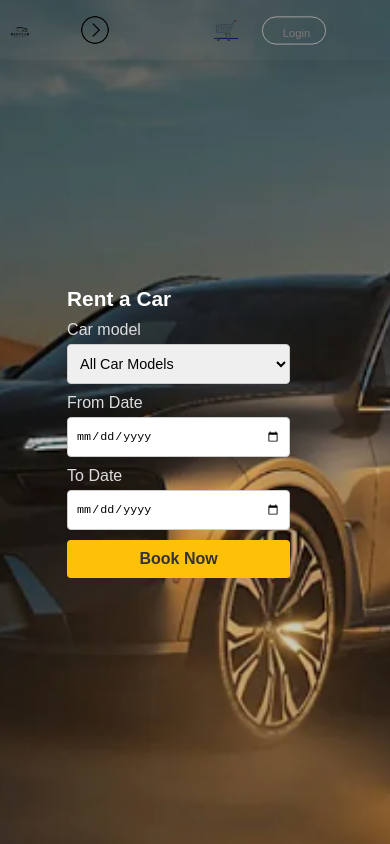
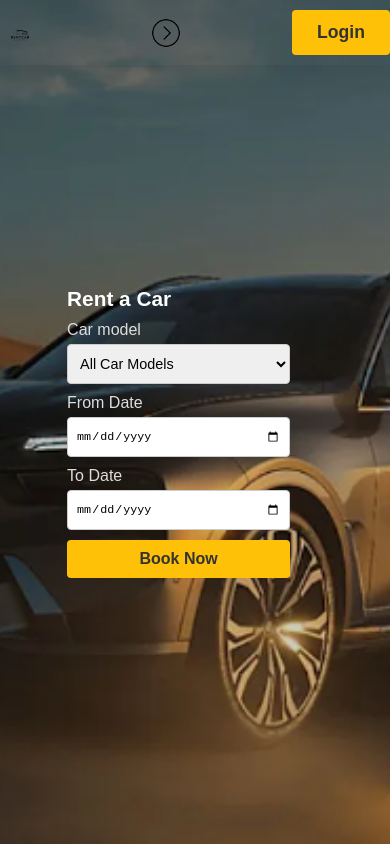
Before and after one commit to emorina1/Rent-A-Car, a React (Create React App) app in the folder frontend/: page / in a window 390 px wide. Shown: the top 844 px of the page. Built offline with nearby package versions, Linux system fonts and the light colour scheme.

Commit message:
change page

```diff
--- a/frontend/src/App.js
+++ b/frontend/src/App.js
@@ -6,7 +6,7 @@ import Product from './Pages/Product';
 import ShopCategory from './Pages/ShopCategory';
 import About from './Pages/About';
 import LoginSignup from './Pages/LoginSignup';
-import Cart from './Pages/Cart';
+
 import Footer from './Components/Footer/Footer';
 import sedan_banner from './Components/Assets/Frontend_Assets/banner_sedan.png'
 import sports_banner from './Components/Assets/Frontend_Assets/banner_sports.png'
@@ -25,7 +25,7 @@ function App() {
       <Route path='/product'element={<Product/>}>
         <Route path=':productId'element={<Product/>}/>
       </Route>
-      <Route path='/cart'element={<Cart/>} />
+
       <Route path='/login'element={<LoginSignup/>} />
      </Routes>
      <Footer/>
--- a/frontend/src/Components/Navbar/Navbar.css
+++ b/frontend/src/Components/Navbar/Navbar.css
@@ -5,21 +5,21 @@ body {
 }
 
 .navbar {
-    background-color: transparent; /* Ngjyrë gri e errët për navbar-in (më e butë se e zeza e plotë) */
+    background-color: transparent;
     display: flex;
     justify-content: space-between;
     align-items: center;
     padding: 16px 32px;
-    box-shadow: 0 2px 25px rgba(0, 0, 0, 0.1); /* Hije e butë për navbar-in */
+    box-shadow: 0 2px 25px rgba(0, 0, 0, 0.1);
     width: 100%;
-    position: fixed;  /* Navbar i fiksuar në krye */
+    position: fixed;
     top: 0;
     left: 0;
-    z-index: 100;  /* Siguron që navbar-i të jetë gjithmonë mbi përmbajtjen */
+    z-index: 100;
 }
 
 .nav-logo img {
-    width: 80px; /* Madhësia e logos */
+    width: 80px;
     height: auto;
 }
 
@@ -34,7 +34,7 @@ body {
     align-items: center;
     list-style: none;
     gap: 30px;
-    color: #ffffff; /* Ngjyra e bardhë për tekstin në navbar */
+    color: #ffffff;
     font-size: 18px;
     justify-content: end;
 }
@@ -53,55 +53,16 @@ body {
     width: 70%;
     height: 2px;
     border-radius: 10px;
-    background: #FF4141; /* Ngjyra e vijës poshtë menu items */
+    background: #FF4141;
 }
 
 .nav-menu li a {
-    color: #909058; /* Teksti në të bardhë */
+    color: #909058;
     transition: color 0.3s ease;
 }
 
 .navbar.scrolled .nav-menu li a {
-    color: #0e0d0d; /* Ngjyrë më të ndritshme të bardhë kur scrollohet */
-}
-
-.nav-login-cart {
-    display: flex;
-    align-items: center;
-    gap: 30px;
-}
-
-.nav-login-cart button {
-    width: 100px;
-    height: 50px;
-    outline: none;
-    border: 1px solid #b9b1b1;
-    border-radius: 50px;
-    color: #7f7878;
-    font-size: 18px;
-    font-weight: 500;
-    background: transparent;
-    cursor: pointer;
-    margin-right: 50px; /* Pozita e butonit */
-}
-
-.nav-login-cart button:active {
-    background: #121111; /* Ngjyra e sfondit kur shtypet butoni */
-}
-
-.nav-cart-count {
-    width: 25px;
-    height: 25px;
-    display: flex;
-    justify-content: center;
-    align-items: center;
-    margin-top: -30px;
-    margin-left: -50px;
-    border-radius: 10px;
-    font-size: 12px;
-    background-color: red;
-    color: #7f7878;
-    position: relative;
+    color: #0e0d0d;
 }
 
 .cart-icon-container {
@@ -109,22 +70,68 @@ body {
 }
 
 .cart-icon {
-    width: 50px; /* Madhësia e ikonës së karrocës */
+    width: 50px;
     height: auto;
     margin-left: 50px;
-    filter: brightness(0.4); /* Imazhi më i zbehtë */
+    filter: brightness(0.4);
 }
 
 .nav_dropdown {
-    display: none; /* Ikona e dropdown e fshehur nga fillimi */
+    display: none;
 }
+
+.user-info {
+    display: flex;
+    align-items: center;
+    gap: 10px;
+    color: #ffffff;
+}
+
+
+.nav-login-cart {
+    display: flex;
+    align-items: center;
+    justify-content: flex-start; /* Aligns items to the left */
+    width: 100%;
+    position: absolute; /* Positions the container absolutely */
+    left: 20px; /* Adjust to the left side */
+}
+
+.user-info {
+    display: flex;
+    align-items: center;
+    gap: 10px;
+    color: #ffffff;
+}
+
+.logout-button {
+    background-color: #FF4141;
+    color: #fff;
+    border: none;
+    padding: 10px 20px;
+    font-size: 16px;
+    cursor: pointer;
+    border-radius: 8px;
+    transition: background-color 0.3s ease, transform 0.3s ease;
+    box-shadow: 0 4px 8px rgba(0, 0, 0, 0.1);
+}
+
+.logout-button:hover {
+    background-color: #e03e3e;
+    transform: translateY(-2px);
+}
+
+.logout-button:active {
+    transform: translateY(0);
+}
+
 
 @media(max-width:1280px) {
     .navbar {
         padding: 12px 50px;
     }
     .nav-logo img {
-        width: 40px; /* Logo më e vogël për ekranet e vogla */
+        width: 40px;
     }
     .nav-menu {
         gap: 30px;
@@ -164,31 +171,31 @@ body {
         padding: 10px 0px;
     }
     .nav_dropdown {
-        display: block; /* Shfaq ikona e dropdown */
+        display: block;
         width: 30px;
         rotate: -90deg;
         transition: 0.5s;
     }
     .nav-menu {
-        display: none; /* Fsheh menunë nga fillimi */
+        display: none;
         height: 80px;
         width: 100%;
         position: absolute;
-        background-color: rgb(36, 35, 35); /* Background i dropdown-it */
+        background-color: rgb(36, 35, 35);
         justify-items: center;
         top: 50px;
     }
     .nav-menu-visible {
-        display: flex; /* Shfaq menunë kur bëhet e dukshme */
+        display: flex;
     }
     .nav_dropdown.open {
-        transform: rotate(90deg); /* Rrotullon ikonën e dropdown kur është e hapur */
+        transform: rotate(90deg);
     }
 }
 
 @media(max-width:500px) {
     .navbar {
-        width: 100%; /* Adjust navbar width */
+        width: 100%;
         gap: 0;
     }
     .nav-logo {
@@ -198,7 +205,4 @@ body {
         height: 70px;
         top: 50px;
     }
-    .nav-login-cart {
-        transform: scale(0.8);
-    }
 }
--- a/frontend/src/Components/Navbar/Navbar.jsx
+++ b/frontend/src/Components/Navbar/Navbar.jsx
@@ -1,13 +1,12 @@
-import React, { useContext, useState, useRef, useEffect } from 'react';
+import React, {  useState, useRef, useEffect } from 'react';
 import './Navbar.css';
 import logo from '../Assets/Frontend_Assets/logo.png';
 import { Link } from 'react-router-dom';
-import { ShopContext } from '../../Context/ShopContext';
+
 import nav_dropdown from '../Assets/Frontend_Assets/nav_dropdown.png';
 
 const Navbar = () => {
   const [menu, setMenu] = useState("shop");
-  const { getTotalCartItems } = useContext(ShopContext);
   const menuRef = useRef();
   const [isScrolled, setIsScrolled] = useState(false);
   const [userName, setUserName] = useState('');
@@ -74,15 +73,8 @@ const Navbar = () => {
           {menu === "about" && <hr />}
         </li>
       </ul>
-      <div className="nav-login-cart">
-        <div className="cart-icon-container">
-          <Link to='/cart'>
-            <span className='cart-icon' style={{ fontSize: '24px', lineHeight: '24px' }}>🛒</span>
-            {getTotalCartItems() > 0 && (
-              <div className="nav-cart-count">{getTotalCartItems()}</div>
-            )}
-          </Link>
-        </div>
+
+
         {userName ? (
           <div className="user-info">
             <span>Welcome, <strong>{userName}</strong></span>
@@ -92,7 +84,7 @@ const Navbar = () => {
           <Link to='/login'><button>Login</button></Link>
         )}
       </div>
-    </div>
+
   );
 };
 
--- a/frontend/src/Pages/Cart.jsx
+++ /dev/null
@@ -1,12 +0,0 @@
-import React from 'react'
-import Cartitems from '../Components/Cartitems/Cartitems'
-
-const Cart = () => {
-  return (
-    <div>
-        <Cartitems/>
-    </div>
-  )
-}
-
-export default Cart
```
Also changed, not shown: 2 other files (tests, documents, lock files or other folders).
